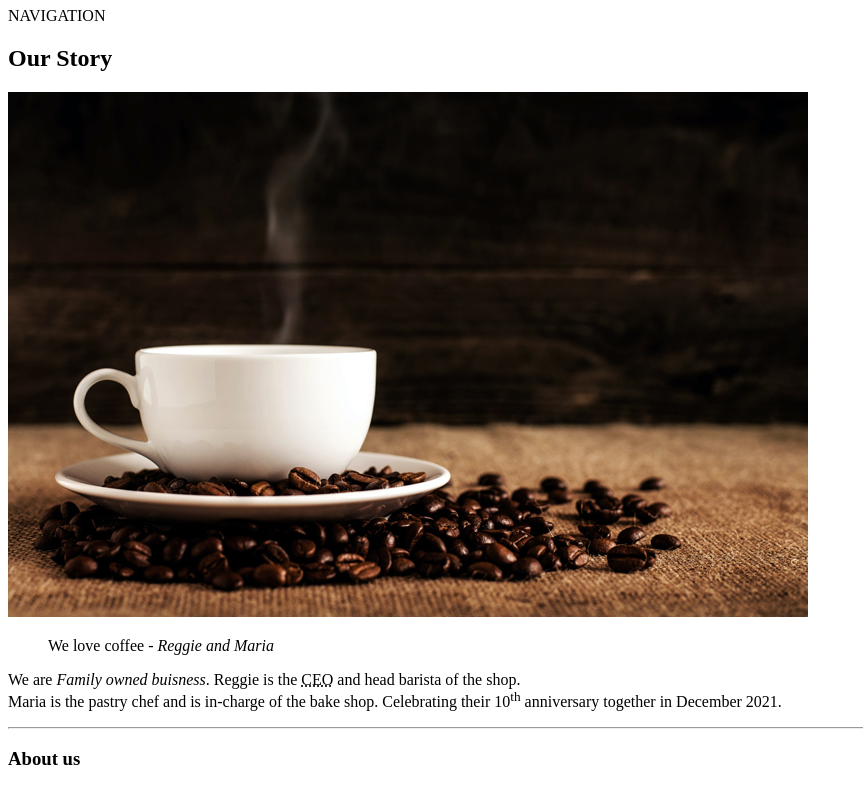
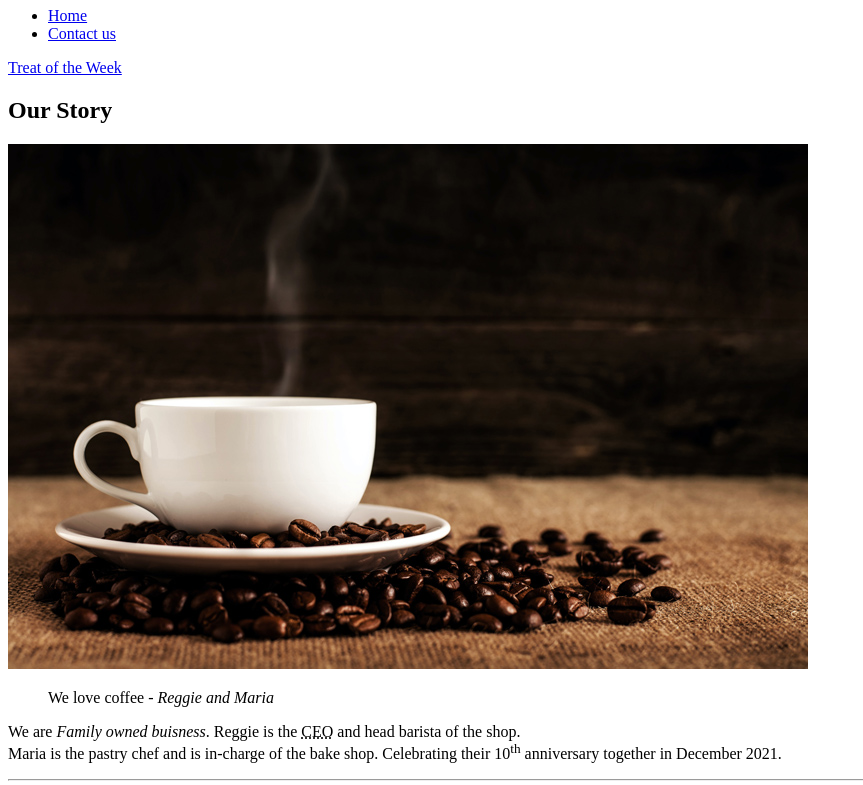
Before and after one commit to Douc0090/Douc0090.github.io, a plain HTML site: page week-4/index.html in a window 1280 px wide. Shown: the part 73-858 px from the top of the page, without its empty margins (0-863 px from the left). Drawn offline with Linux system fonts and the light colour scheme.

Commit message:
adding links

```diff
--- a/week-4/index.html
+++ b/week-4/index.html
@@ -16,10 +16,21 @@
     <!--tagname*number to get multiple tags. eg: li*5 for 5 list items-->
     <header>
         <h1>Reggie&apos;s Coffee Shop</h1>
-        <nav>NAVIGATION</nav>
+        <nav>
+            <ul>
+            <li>
+                <a href="index.html">Home</a>
+                </li>
+                <li>
+            <a href = "contact.html">Contact us</a>
+            </li>
+            </ul>
+        </nav>
     </header>
     <!--*****main content of the page*****-->
     <main>
+        <!-- adding an on page link -->
+        <a href="#treatofweek">Treat of the Week</a>
         <!--*****main article*****-->
         <article>
             <h2>Our Story</h2>
@@ -60,7 +71,7 @@
             </ol>
         </section>
         <!--*****treat of the week section*****-->
-        <section>
+        <section id="treatofweek">
             <h3>Treat of the Week</h3>
             <dl>
                 <dt>Name</dt>
@@ -82,6 +93,8 @@
                     </ul>
                 </dd>
             </dl>
+            <a href="https://www.yummly.com/recipe/Banana-Bread-1033797?prm-v1
+            " target="_blank">Get the Recipe</a>
         </section>
     </main>
     <!--*****footer of the page***** -->
```
Also changed, not shown: week-4/contact.html (+3 -1 lines).
